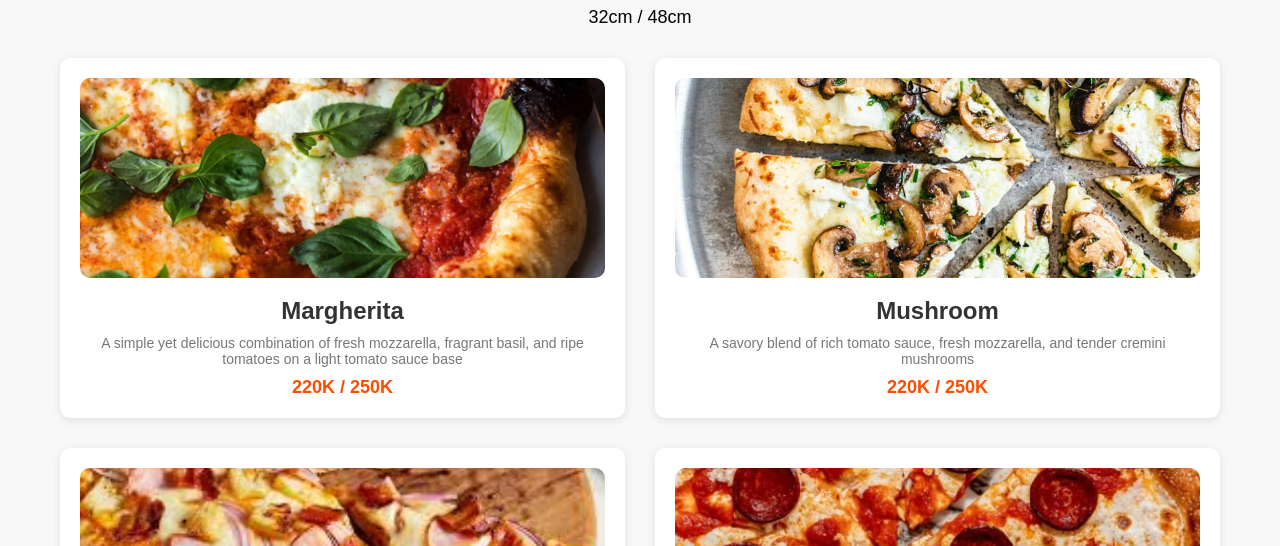
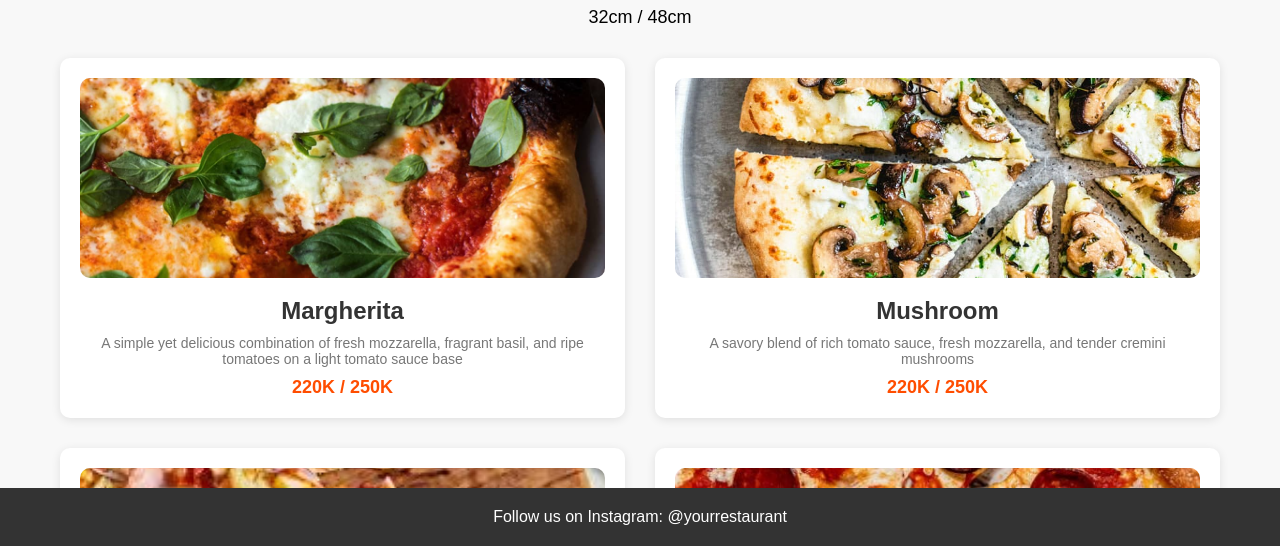
Before and after one commit to KarsssV/Tugas-PWEB-4-Menu, a plain HTML site: page index.html in a window 1280 px wide. Shown: the part 254-800 px from the top of the page. Drawn offline with Linux system fonts and the light colour scheme.

Commit message:
Update Menu.css

```diff
--- a/Menu.css
+++ b/Menu.css
@@ -129,3 +129,18 @@ body {
 .pizza-item:hover, .menu-item:hover {
     transform: scale(1.05);
 }
+
+.restaurant-footer {
+    background-color: #333; /* Warna latar footer */
+    color: white; /* Warna teks footer */
+    padding: 20px;
+    text-align: center;
+    position: fixed; /* Agar footer selalu di bagian bawah */
+    width: 100%;
+    bottom: 0;
+}
+
+.restaurant-footer p {
+    margin: 0;
+    font-size: 16px;
+}
```
